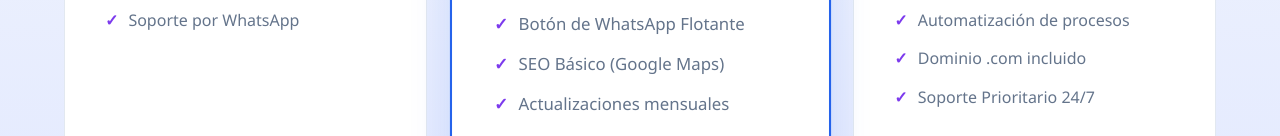
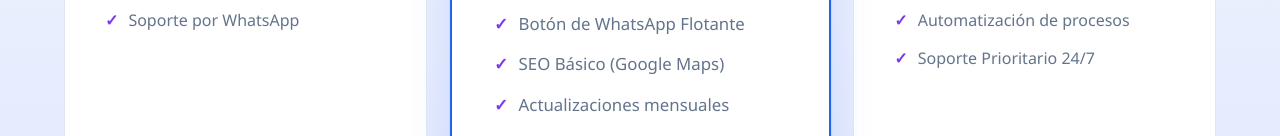
Before and after one commit to DiLe0n/amibotWebApp, a plain HTML site: page index.html in a window 1280 px wide. Shown: the part 1624-1760 px from the top of the page. Drawn offline with Linux system fonts and the light colour scheme.

Commit message:
Custom Commit

```diff
--- a/index.html
+++ b/index.html
@@ -92,7 +92,6 @@
                     <li>Múltiples páginas internas</li>
                     <li>Integración de Pagos</li>
                     <li>Automatización de procesos</li>
-                    <li>Dominio .com incluido</li>
                     <li>Soporte Prioritario 24/7</li>
                 </ul>
                 <a href="#contacto" class="btn-outline">Contactar Ventas</a>
```
